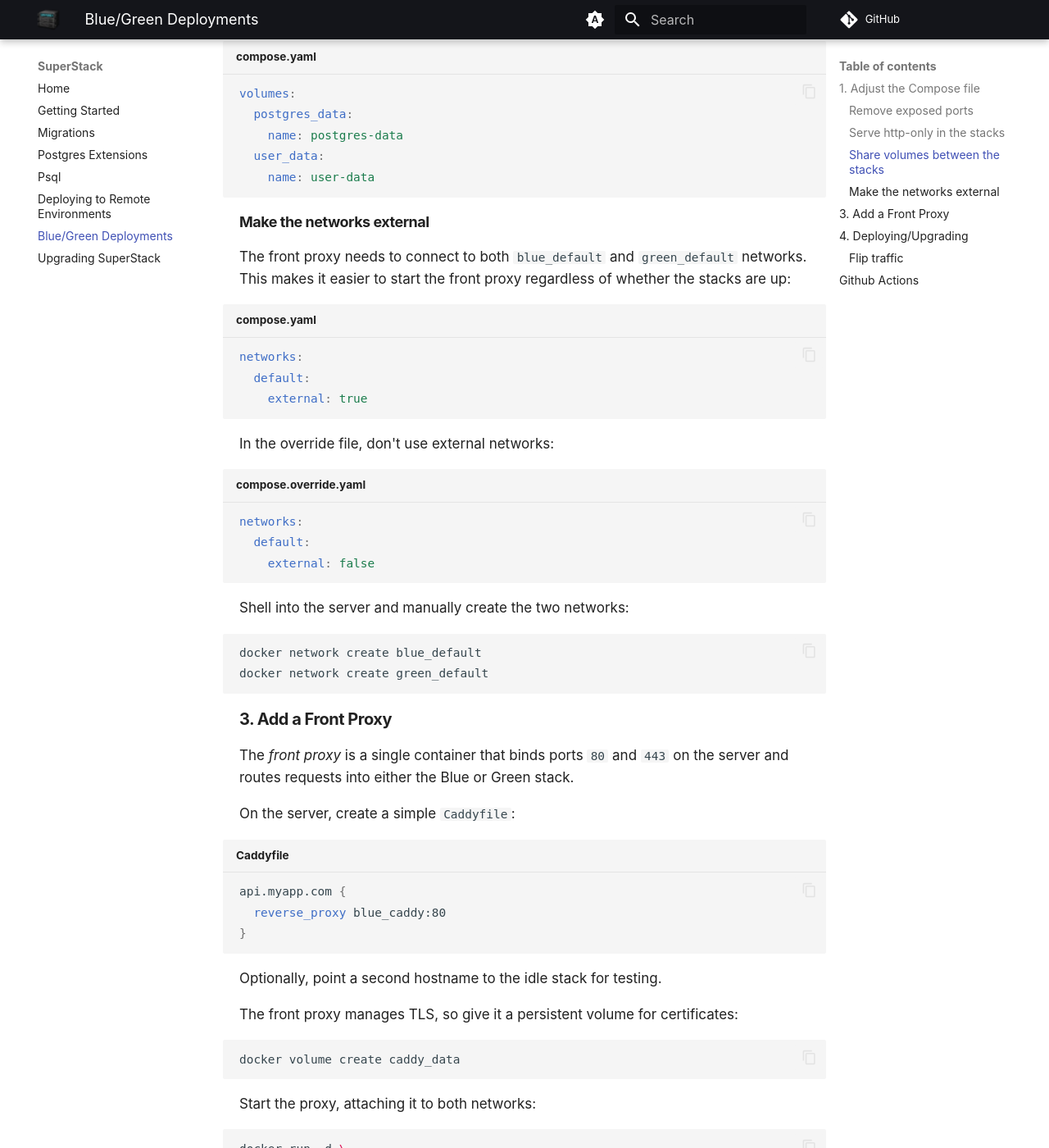
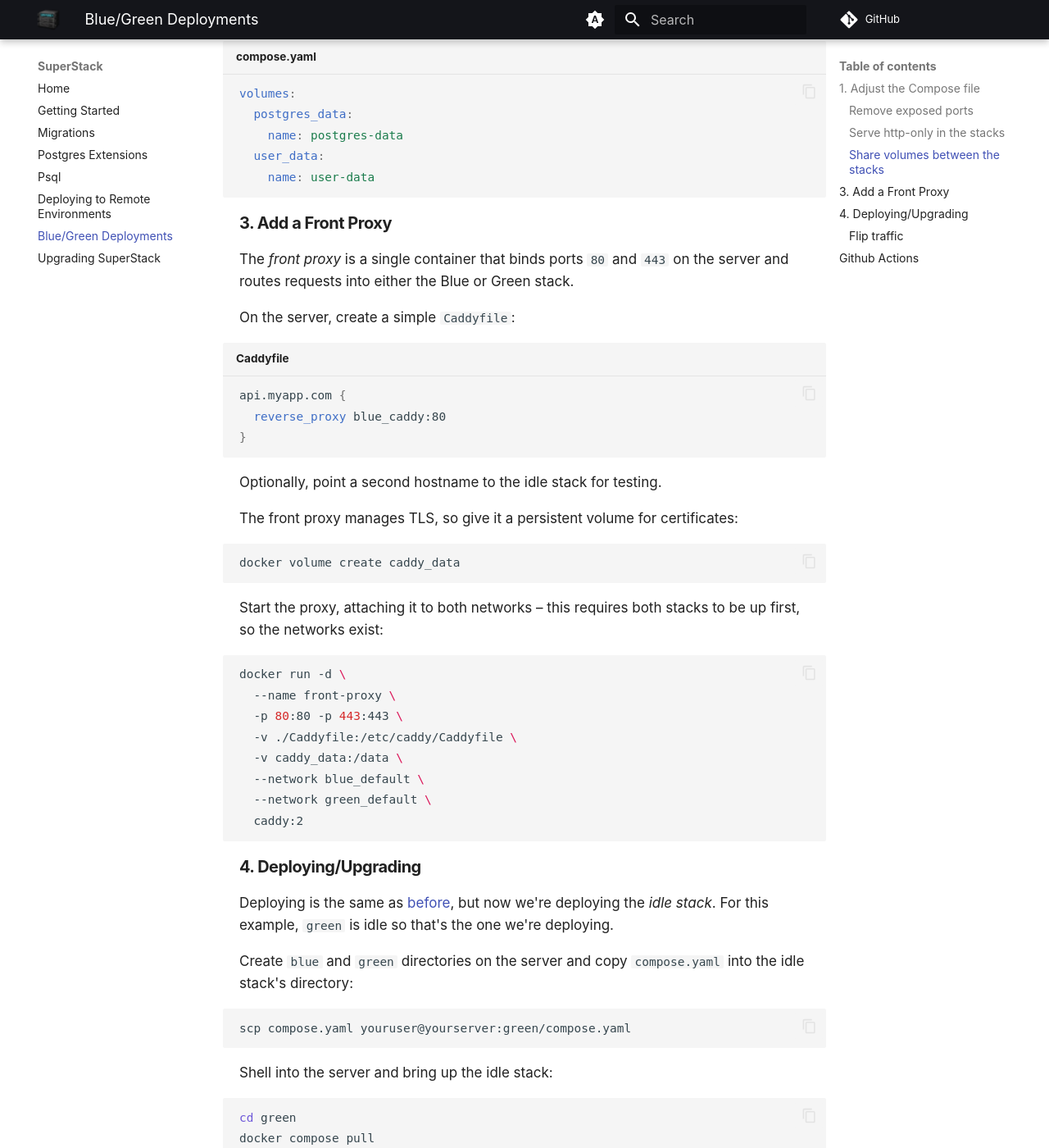
Before and after one commit to explodinglabs/superstack.docs, an MkDocs documentation site: the page built from docs/bluegreen.md, in a window 1280 px wide and 1400 px high, scrolled down 1169 px. Shown: the whole window at 82% size. Built offline with MkDocs 1.6.1 and Material for MkDocs 9.7.7, drawn with Linux system fonts in a browser that asks for light colours; comment, search, counter and statistics services are not loaded.

Commit message:
Adjust bluegreen doc

````diff
--- a/docs/bluegreen.md
+++ b/docs/bluegreen.md
@@ -36,33 +36,6 @@ volumes:
     name: user-data
 ```
 
-### Make the networks external
-
-The front proxy needs to connect to both `blue_default` and `green_default`
-networks. This makes it easier to start the front proxy regardless of whether
-the stacks are up:
-
-```yaml title="compose.yaml"
-networks:
-  default:
-    external: true
-```
-
-In the override file, don't use external networks:
-
-```yaml title="compose.override.yaml"
-networks:
-  default:
-    external: false
-```
-
-Shell into the server and manually create the two networks:
-
-```sh
-docker network create blue_default
-docker network create green_default
-```
-
 ## 3. Add a Front Proxy
 
 The _front proxy_ is a single container that binds ports `80` and `443` on the
@@ -84,7 +57,8 @@ The front proxy manages TLS, so give it a persistent volume for certificates:
 docker volume create caddy_data
 ```
 
-Start the proxy, attaching it to both networks:
+Start the proxy, attaching it to both networks – this requires both stacks to
+be up first, so the networks exist:
 
 ```sh
 docker run -d \
````
